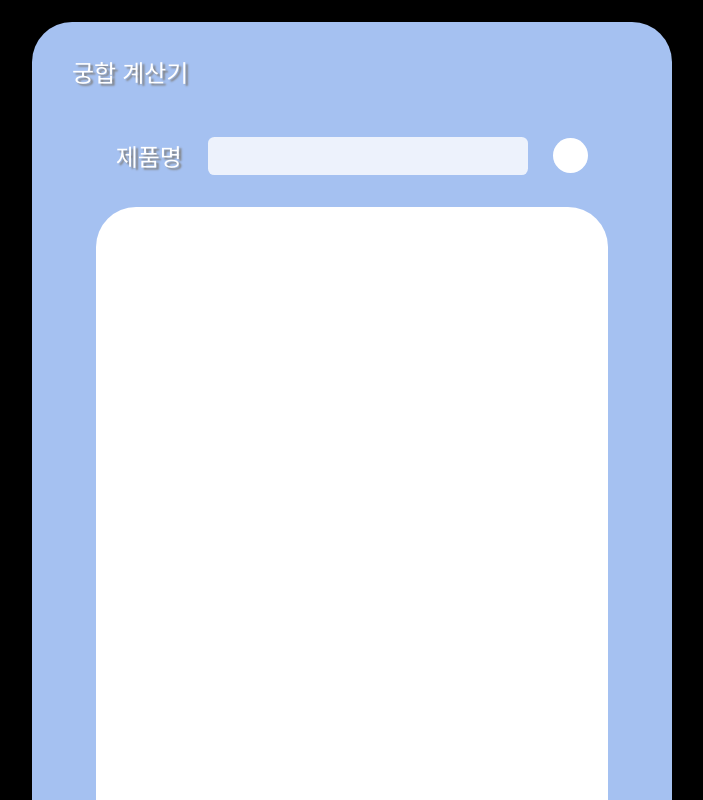
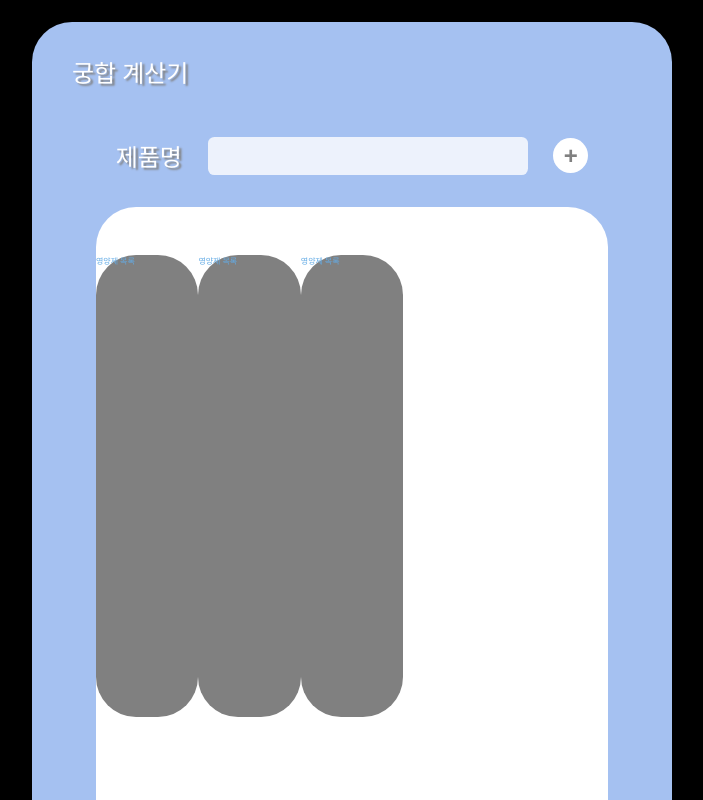
Before and after one commit to hyeonda02/MEDI, a React (Create React App) app in the folder medi/: page /calc in a window 1280 px wide. Shown: the part 340-1140 px from the top of the page, without its empty margins (288-991 px from the left). Built offline with nearby package versions, Linux system fonts and the light colour scheme.

Commit message:
중간 점검

```diff
--- a/medi/src/pages/Calc.jsx
+++ b/medi/src/pages/Calc.jsx
@@ -69,24 +69,24 @@ const CalcName = styled.div`
 
 const CalcListContainer = styled.div`
     width: 80%;
-    //margin-top : 5%;
-
     height: 55%;
     border-radius: 5rem;
 
     background-color: ${colors.white};
     margin: 5% auto;
+    display: flex;
+
+    //align-items: center;
 `
 const CalcList = styled.div`
-    // //width: 80%;
-    // margin-top : 6rem;
-    // //display: flex;
+    width: 20%;
+    height: 70%;
+    margin-top : 6rem;
+    display: flex;
 
-    // height: 70%;
-    // border-radius: 5rem;
-
-    // background-color: ${colors.white};
-
+    border-radius: 5rem;
+    color :  ${colors.mainBlue};
+    background-color: ${colors.silver};
 `
 const CalcCheckedContainer = styled.div`
     width: 80%;
@@ -131,13 +131,14 @@ const Calc = () => {
                 <CalcSearch>
                     <CalcName>제품명</CalcName>
                     <CalcInput ></CalcInput>
+
                     <CalcButton buttonText="+"></CalcButton>
                 </CalcSearch>
 
                 <CalcListContainer>
-                    <CalcList>
-                        {/* <div>상품 목록</div> */}
-                    </CalcList>
+                    <CalcList>영양제 목록</CalcList>
+                    <CalcList>영양제 목록</CalcList>
+                    <CalcList>영양제 목록</CalcList>
                 </CalcListContainer>
 
                 <CalcCheckedContainer>
--- a/medi/src/styles/colors.js
+++ b/medi/src/styles/colors.js
@@ -4,7 +4,7 @@ const colors = {
     mainBlue: "#63ABE5",
     subBlue: "#A5C1F1",
     gray: "#191B24",
-    silver: "#8080",
+    silver: "#808080",
 
     black: "#000000",
     white: "#ffffff"
```
Also changed, not shown: medi/src/components/input/input-calc.js (+21 -0 lines).
